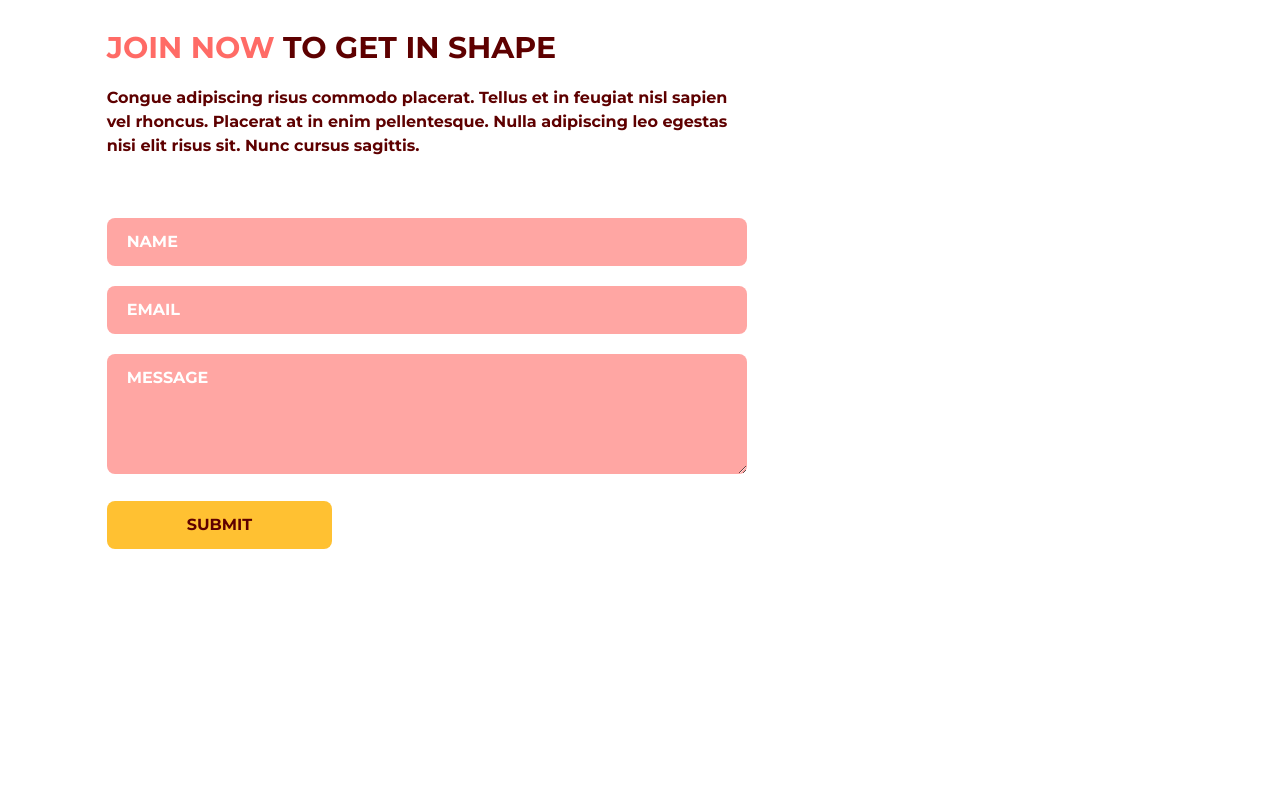
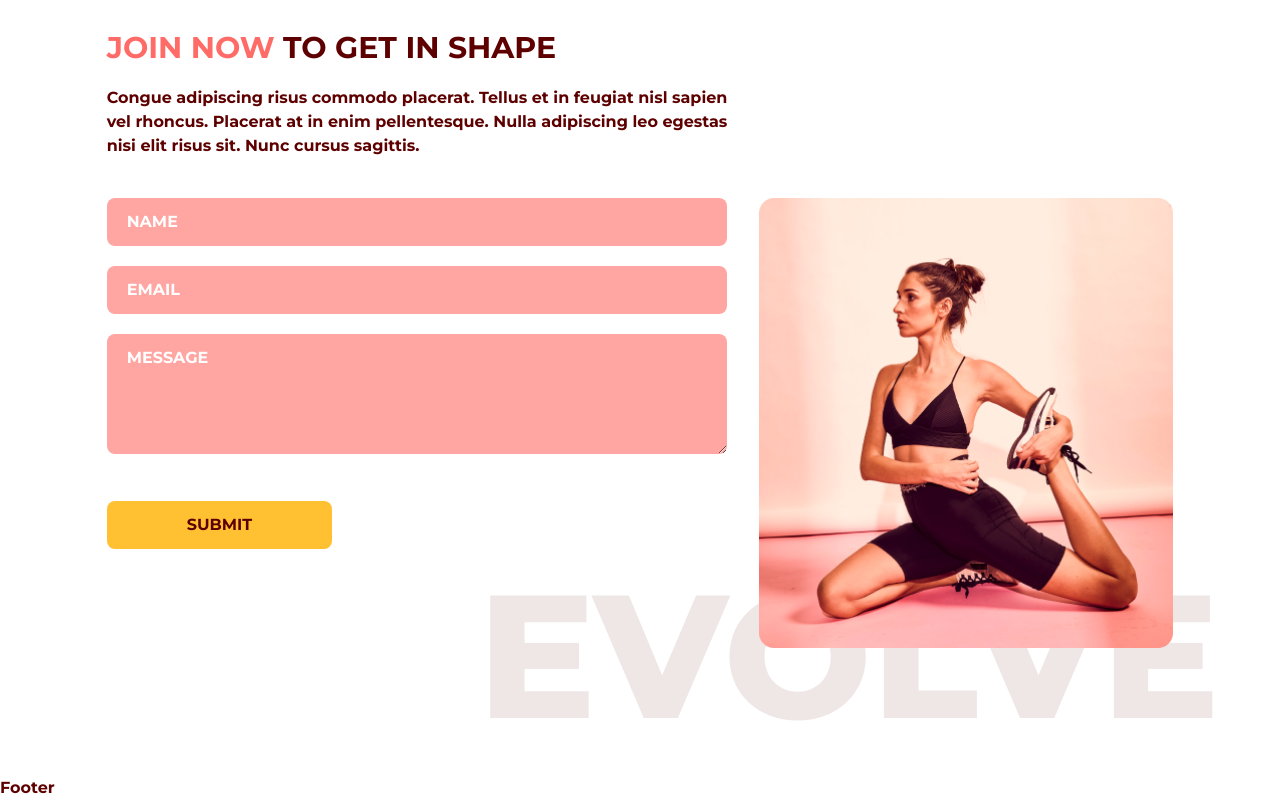
Before and after one commit to sovonbd/evogym-TypeScript, a React (Vite) app: page / in a window 1280 px wide. Shown: the part 3056-3856 px from the top of the page. Before the commit the page ends 3733 px from the top, so only its background shows below. Built offline with nearby package versions, Linux system fonts and the light colour scheme.

Commit message:
added the graphic for the form

```diff
--- a/src/App.tsx
+++ b/src/App.tsx
@@ -5,6 +5,7 @@
 import Benefits from "@/scenes/benefits";
 import OurClasses from "./scenes/ourClasses";
 import ContactUs from "./scenes/contactUs";
+import Footer from "./scenes/footer";
 
 function App() {
   const [selectedPage, setSelectedPage] = useState<SelectedPage>(
@@ -19,6 +20,7 @@
       <Benefits setSelectedPage={setSelectedPage}></Benefits>
       <OurClasses setSelectedPage={setSelectedPage}></OurClasses>
       <ContactUs setSelectedPage={setSelectedPage}></ContactUs>
+      <Footer setSelectedPage={setSelectedPage}></Footer>
     </>
   );
 }
--- a/src/scenes/contactUs/index.tsx
+++ b/src/scenes/contactUs/index.tsx
@@ -9,7 +9,7 @@
 };
 
 const ContactUs = ({ setSelectedPage }: Props) => {
-  const inputStyles = `w-full rounded-lg bg-primary-300 px-5 py-3 placeholder-white mt-5`;
+  const inputStyles = `w-full rounded-lg bg-primary-300 px-5 py-3 placeholder-white mb-5`;
 
   const {
     register,
@@ -126,6 +126,25 @@
               </button>
             </form>
           </motion.div>
+
+          <motion.div
+            className="relative mt-16 basis-2/5 md:mt-0"
+            initial="hidden"
+            whileInView="visible"
+            viewport={{ once: true, amount: 0.5 }}
+            transition={{ delay: 0.2, duration: 0.5 }}
+            variants={{
+              hidden: { opacity: 0, y: 50 },
+              visible: { opacity: 1, y: 0 },
+            }}>
+            <div className="md:before:content-evolvetext w-full before:absolute before:-bottom-20 before:-right-10 before:z-[-1]">
+              <img
+                src={ContactUsPageGraphic}
+                alt="contact-us-graphic"
+                className="w-full"
+              />
+            </div>
+          </motion.div>
         </div>
       </motion.div>
     </section>
--- /dev/null
+++ b/src/scenes/footer/index.tsx
@@ -0,0 +1,9 @@
+import React from "react";
+
+type Props = {};
+
+const Footer = (props: Props) => {
+  return <div>Footer</div>;
+};
+
+export default Footer;
```
